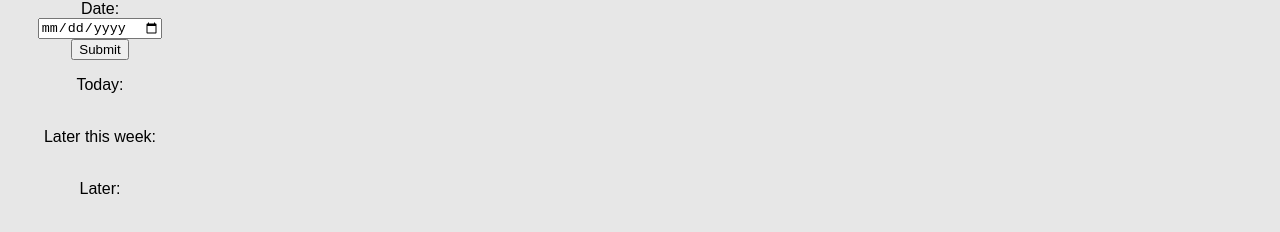
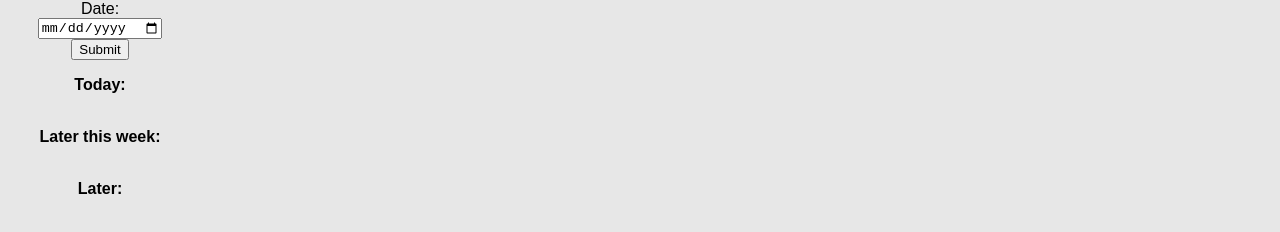
Before and after one commit to MrHanSan/it2810-webutvikling-h17-prosjekt-3-gruppe-39, a React (Create React App) app in the folder pim39/: page / in a window 1280 px wide. Shown: the part 384-616 px from the top of the page. Built offline with nearby package versions, Linux system fonts and the light colour scheme.

Commit message:
style pass 2 todolist

```diff
--- a/pim39/src/todo/TodoApp.js
+++ b/pim39/src/todo/TodoApp.js
@@ -159,21 +159,21 @@ class TodoApp extends Component {
                 <div className="listcont">
 
                     {/* TODO events for TODAy. */}
-                    <p>Today:</p><br/>
+                    <p className="todotitle">Today:</p><br/>
                     <TodoList
                         items={this.getTodayTodos()}
                         onClick={this.deleteTodo}
                     />
 
                     {/* TODO events for this week */}
-                    <p>Later this week:</p><br/>
+                    <p className="todotitle">Later this week:</p><br/>
                     <TodoList
                         items={this.getThisWeekTodos()}
                         onClick={this.deleteTodo}
                     />
 
                     {/* All later TODOs. */}
-                    <p>Later:</p><br/>
+                    <p className="todotitle">Later:</p><br/>
                     <TodoList
                         items={this.getLaterTodos()}
                         onClick={this.deleteTodo}
--- a/pim39/src/todo/todoapp.css
+++ b/pim39/src/todo/todoapp.css
@@ -27,6 +27,7 @@
 .todolist {
     list-style-type: none;
     padding: 0;
+    margin-top: 0;
 }
 
 .todolist button {
@@ -38,8 +39,7 @@
 .todoitem{
     position: relative;
     text-align: left;
-
-    border-bottom: 1px solid black;
+    border-bottom: 1px dashed black;
     margin-bottom: 2px;
 }
 
@@ -69,3 +69,9 @@
 .itemDeadline span {
     color: red;
 }
+
+
+.todotitle {
+    font-weight: bold;
+    margin-bottom: 0;
+}
```
